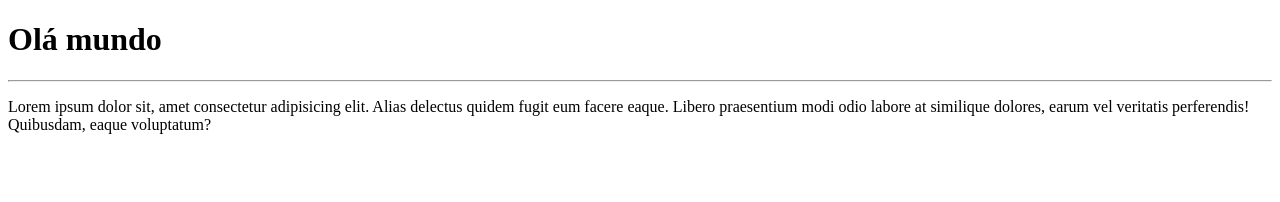
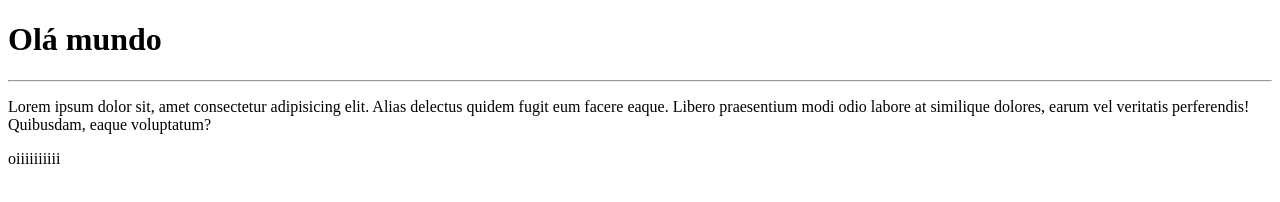
Before and after one commit to DaviOCampos/helloworld, a plain HTML site: page index.html in a window 1280 px wide. Drawn offline with Linux system fonts and the light colour scheme.

Commit message:
escrevi oi na linha  13

```diff
--- a/index.html
+++ b/index.html
@@ -10,6 +10,7 @@
     <h1>Olá mundo</h1>
     <hr>
     <p>Lorem ipsum dolor sit, amet consectetur adipisicing elit. Alias delectus quidem fugit eum facere eaque. Libero praesentium modi odio labore at similique dolores, earum vel veritatis perferendis! Quibusdam, eaque voluptatum?</p>
+    <p> oiiiiiiiiii </p>
 
 
 </body>
```
